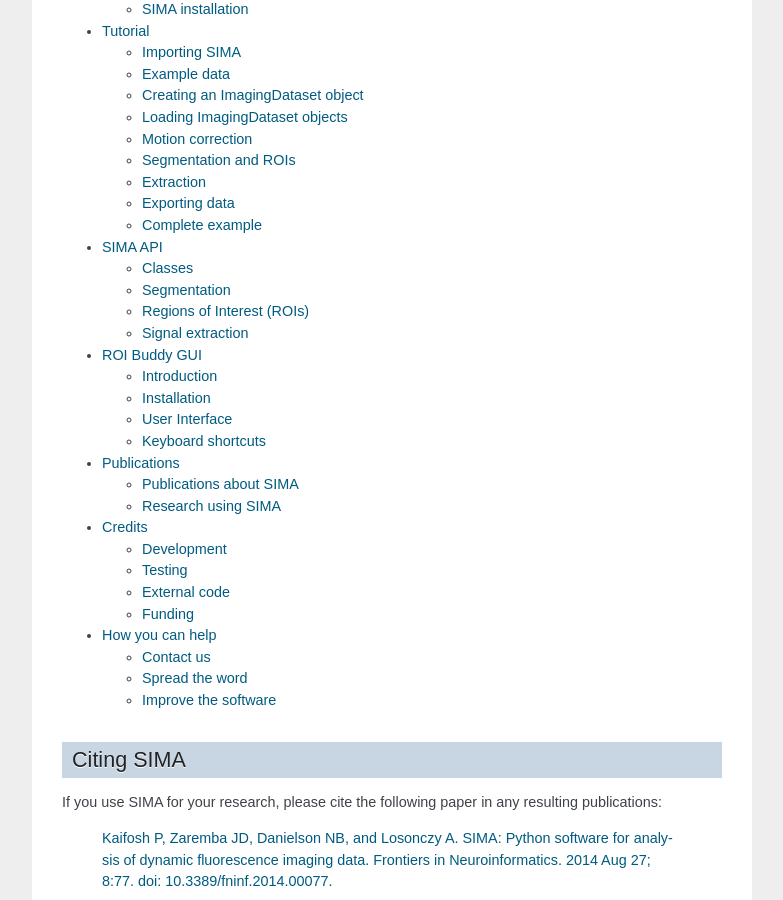
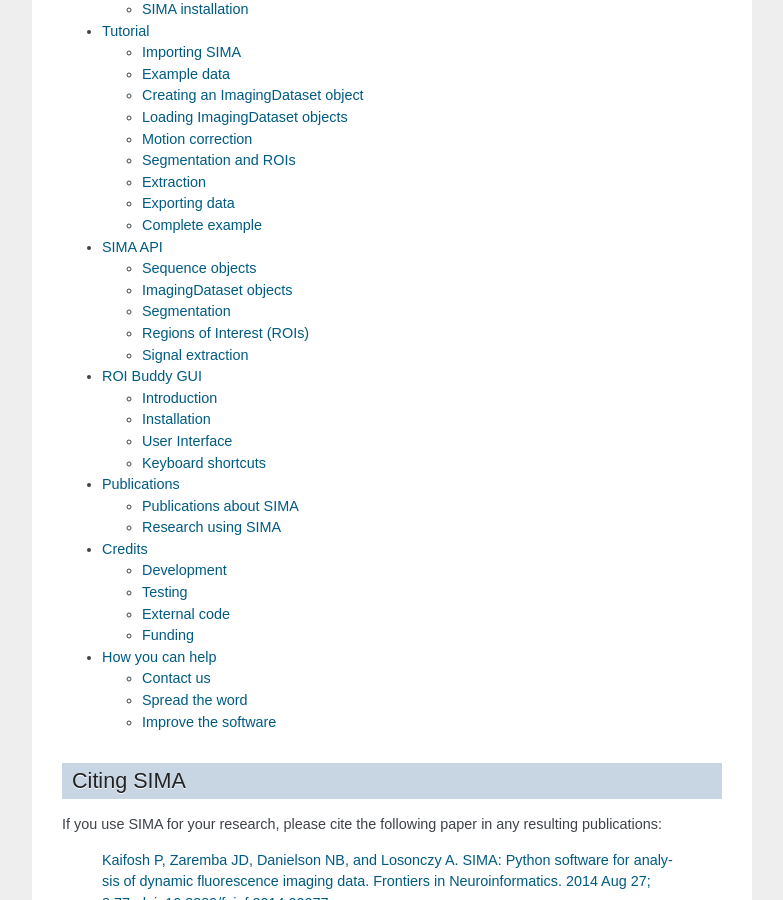
Before and after one commit to losonczylab/sima, a Sphinx documentation site: the page built from doc/source/index.rst, in a window 1280 px wide and 900 px high, scrolled down 703 px. Shown: the whole window, without its empty margins (198-981 px from the left). Built offline with Sphinx 7.4.7, drawn with Linux system fonts in a browser that asks for light colours.

Commit message:
Separate doc pages for Sequence and ImagingDataset

```diff
--- a/doc/source/api/datasets.rst
+++ b/doc/source/api/datasets.rst
@@ -1,13 +1,3 @@
-=======
-Classes
-=======
-
-Sequence objects
-================
-
-.. autoclass:: sima.Sequence
-    :members:
-
 ImagingDataset objects
 ======================
 
--- a/doc/source/api/index.rst
+++ b/doc/source/api/index.rst
@@ -7,8 +7,8 @@
 remain stable across versions and should therefore not be used.
 
 .. toctree::
-   :maxdepth: 1
 
+   sequence
    datasets
    motion
    segment
--- /dev/null
+++ b/doc/source/api/sequence.rst
@@ -0,0 +1,5 @@
+Sequence objects
+================
+
+.. autoclass:: sima.Sequence
+    :members:
```
